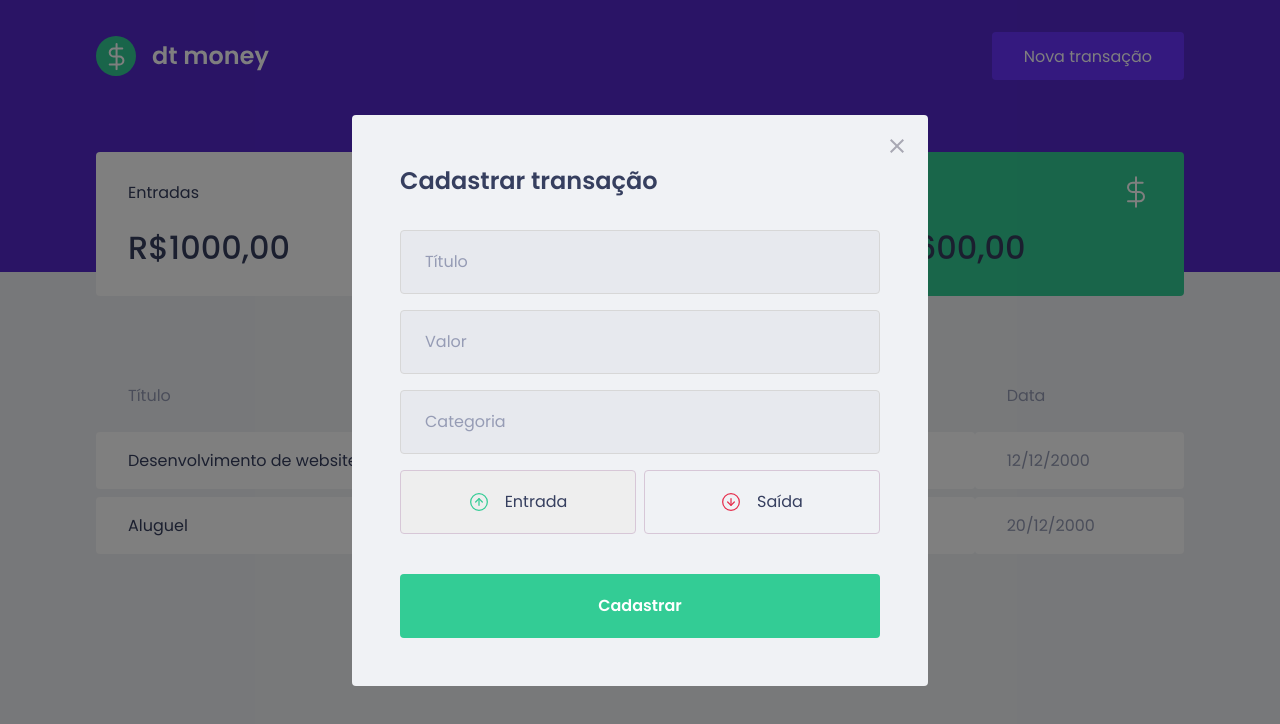
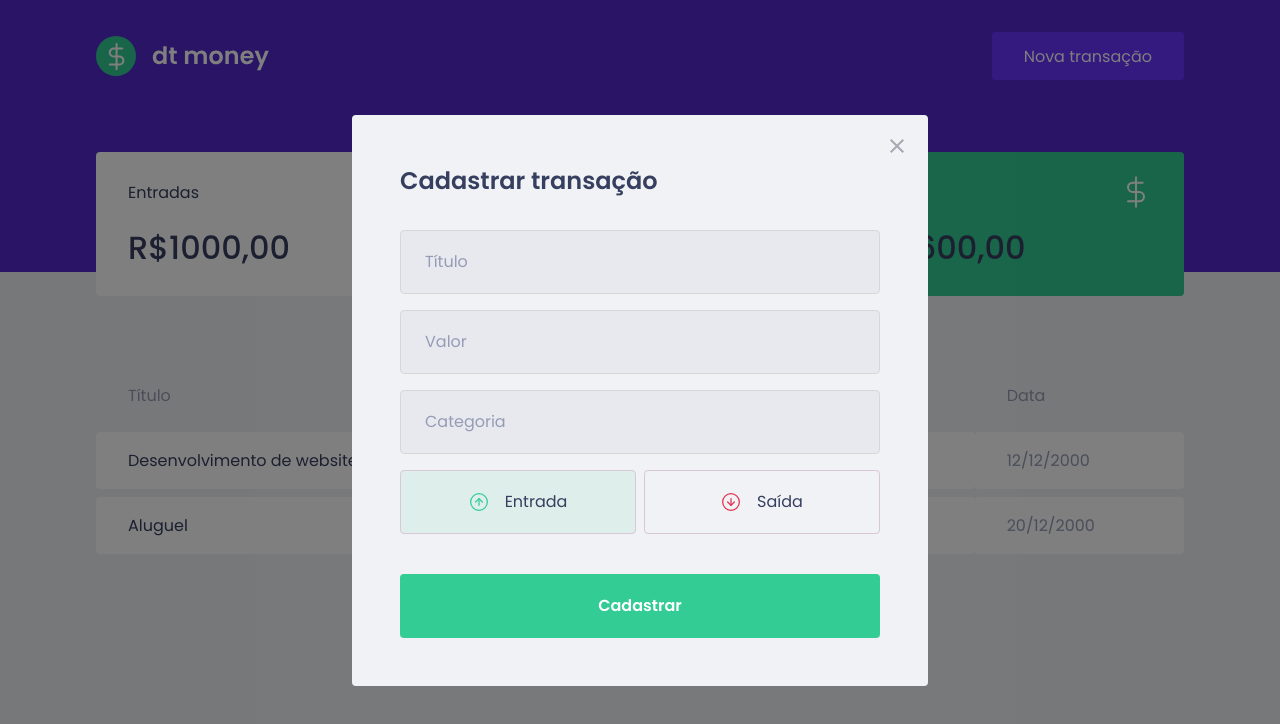
Before and after one commit to rafaelst2000/dtmoney, a React (Create React App) app: page / in a window 1280 px wide. Both pictures are taken after a click on the button "Nova transação". Shown: the top 724 px of the page. Built offline with nearby package versions, Linux system fonts and the light colour scheme; no server answers; what miragejs would draw is missing.

Commit message:
correct colors to modal buttons

```diff
--- a/src/components/NewTransactionModal/index.tsx
+++ b/src/components/NewTransactionModal/index.tsx
@@ -36,6 +36,7 @@
             type="button"
             onClick={() => { setType('deposit') }}
             isActive={type === 'deposit'}
+            activeColor="green"
           >
             <img src={incomeImg} alt="Entrada" />
             <span>Entrada</span>
@@ -45,6 +46,7 @@
             type="button"
             onClick={() => { setType('withdraw') }}
             isActive={type === 'withdraw'}
+            activeColor="red"
           >
             <img src={outcomeImg} alt="Saída" />
             <span>Saída</span>
--- a/src/components/NewTransactionModal/styles.ts
+++ b/src/components/NewTransactionModal/styles.ts
@@ -1,5 +1,5 @@
 import styled from 'styled-components'
-import { darken } from 'polished'
+import { darken, transparentize } from 'polished'
 
 export const Container = styled.form `
   h2{
@@ -54,13 +54,19 @@
 `
 interface RadioBoxProps {
   isActive: boolean
+  activeColor: 'green' | 'red'
+}
+
+const colors = {
+  red: '#e52e40',
+  green: '#33cc95'
 }
 
 export const RadioBox = styled.button <RadioBoxProps>`
   height: 4rem;
   border: 1px solid #d7c7d7;
   border-radius: 0.25rem;
-  background: ${(props) => props.isActive ? '#eee' : 'transparent'};
+  background: ${(props) => props.isActive ? transparentize(0.9, colors[props.activeColor]) : 'transparent'};
   display: flex;
   align-items: center;
   justify-content: center;
```
